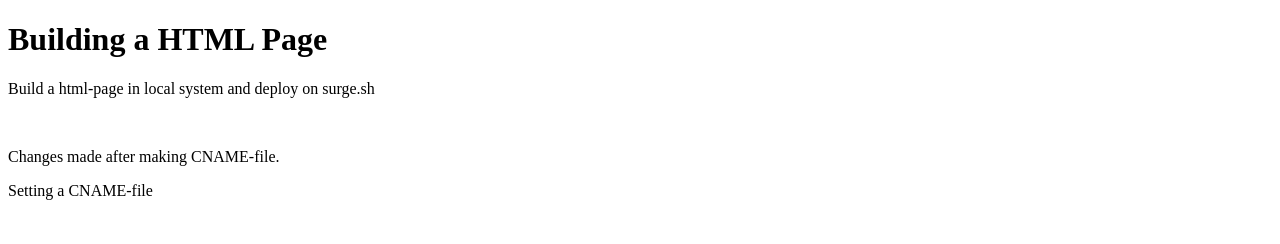
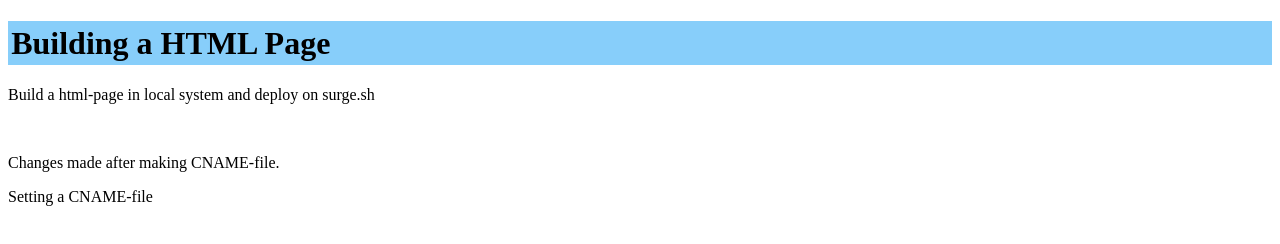
Before and after one commit to aasif112/surge00, a plain HTML site: page index.html in a window 1280 px wide. Drawn offline with Linux system fonts and the light colour scheme.

Commit message:
styling added

```diff
--- a/index.html
+++ b/index.html
@@ -4,6 +4,7 @@
     <meta charset="UTF-8">
     <meta name="viewport" content="width=device-width, initial-scale=1.0">
     <title>surgePro00</title>
+    <link   rel="stylesheet"    href="style.css">
 </head>
 <body>
     <h1>Building a HTML Page</h1>
--- /dev/null
+++ b/style.css
@@ -0,0 +1,5 @@
+h1  {   background-color: lightskyblue;
+        padding: 0.2rem;
+
+
+}
```
